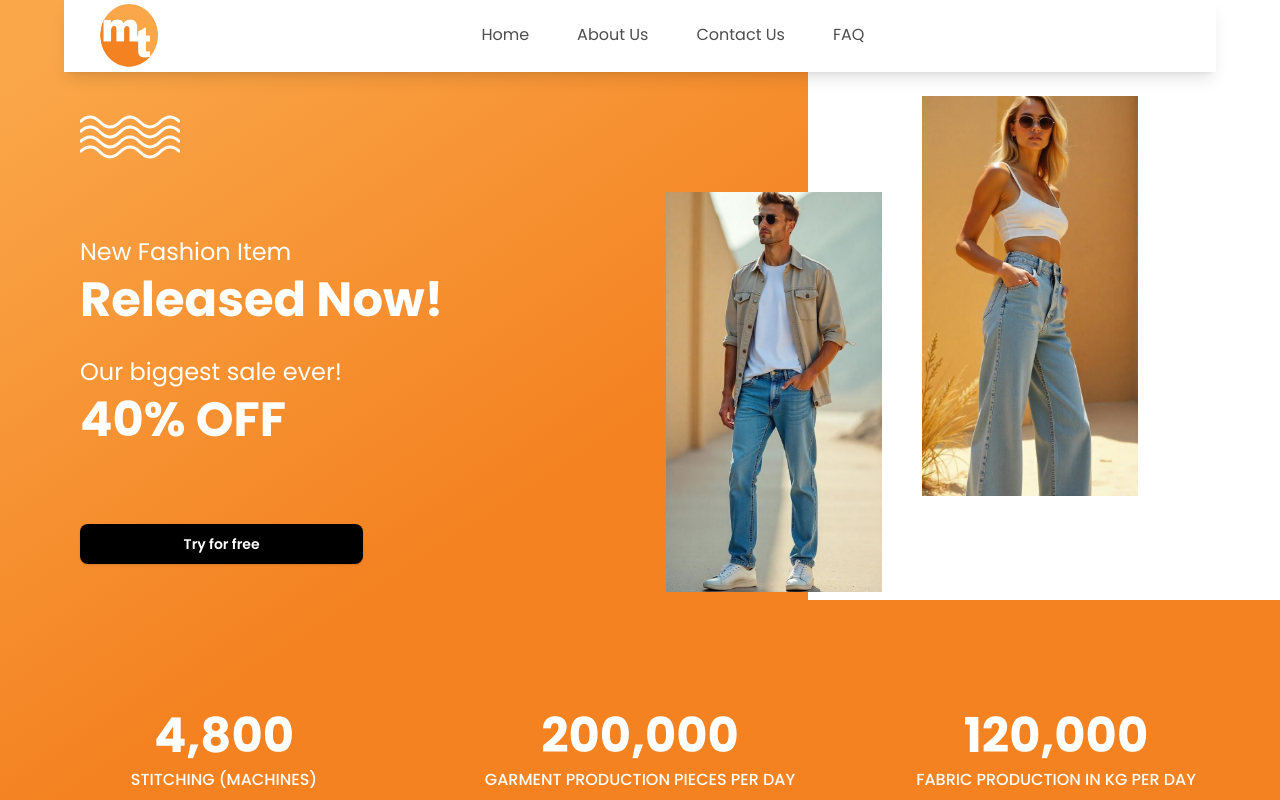
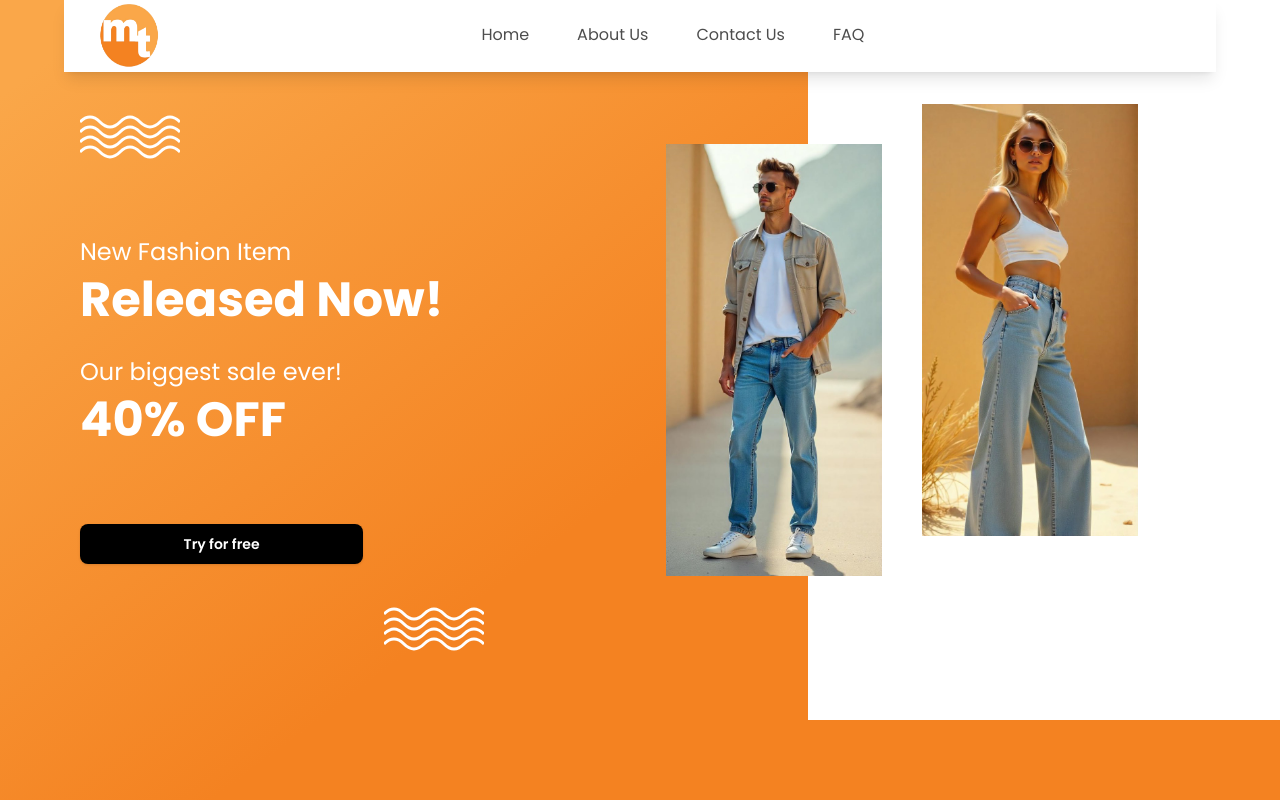
Before and after one commit to mr-saim-365/ModernTex, a React (Vite) app: page / in a window 1280 px wide. Shown: the top 800 px of the page. Built offline with nearby package versions, Linux system fonts and the light colour scheme.

Commit message:
Hero images fixed in laptop

```diff
--- a/src/components/Hero.jsx
+++ b/src/components/Hero.jsx
@@ -1,5 +1,5 @@
 import React from "react";
-import { useEffect, useState } from 'react';
+import { useEffect, useState } from "react";
 
 const Hero = () => {
   const AnimatedCounter = ({ target, label, duration = 2000 }) => {
@@ -24,9 +24,7 @@
 
     return (
       <div className="text-center text-[#ffffff]">
-        <div className="text-5xl font-bold  mb-2">
-          {count.toLocaleString()}
-        </div>
+        <div className="text-5xl font-bold  mb-2">{count.toLocaleString()}</div>
         <div className="text-md font-medium">{label}</div>
       </div>
     );
@@ -36,7 +34,7 @@
     <>
       <section className="bg-[linear-gradient(to_top_left,_#f48221_50%,_#faa749_95%)]">
         <div className="">
-          <div className="  flex flex-col md:flex-row gap-5 overflow-hidden  h-[75vh]">
+          <div className="  flex flex-col md:flex-row gap-5 overflow-hidden h-[90vh]">
             <div className="lg:ml-[5rem] 2xl:ml-[10rem] w-[60%] mt-28">
               <div className="flex flex-col gap-10 ">
                 <div>
@@ -131,19 +129,19 @@
 
             <div className=" bg-white  w-[40%]">
               <div className="relative right-[30%] flex gap-10 justify-center items-center">
-                <div className="mt-[12rem]">
+                <div className="mt-[9rem]">
                   <img
                     src="/images/image1.jpeg"
                     alt="Model 1"
-                    className="w-64 h-[50vh] object-cover "
+                    className="w-64 h-full object-cover "
                   />
                 </div>
 
-                <div className="">
+                <div className="mt-[4rem]">
                   <img
                     src="/images/image2.jpeg"
                     alt="Model 2"
-                    className="w-64  h-[50vh] object-cover "
+                    className="w-64  h-full object-cover "
                   />
                 </div>
               </div>
```
